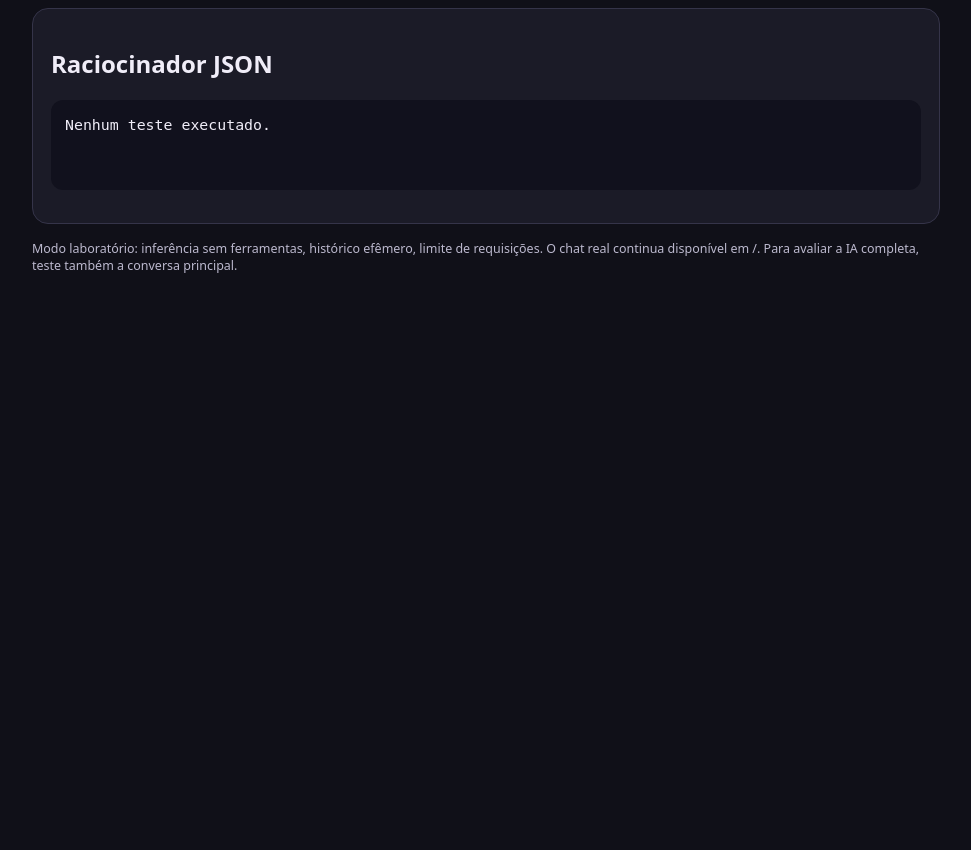
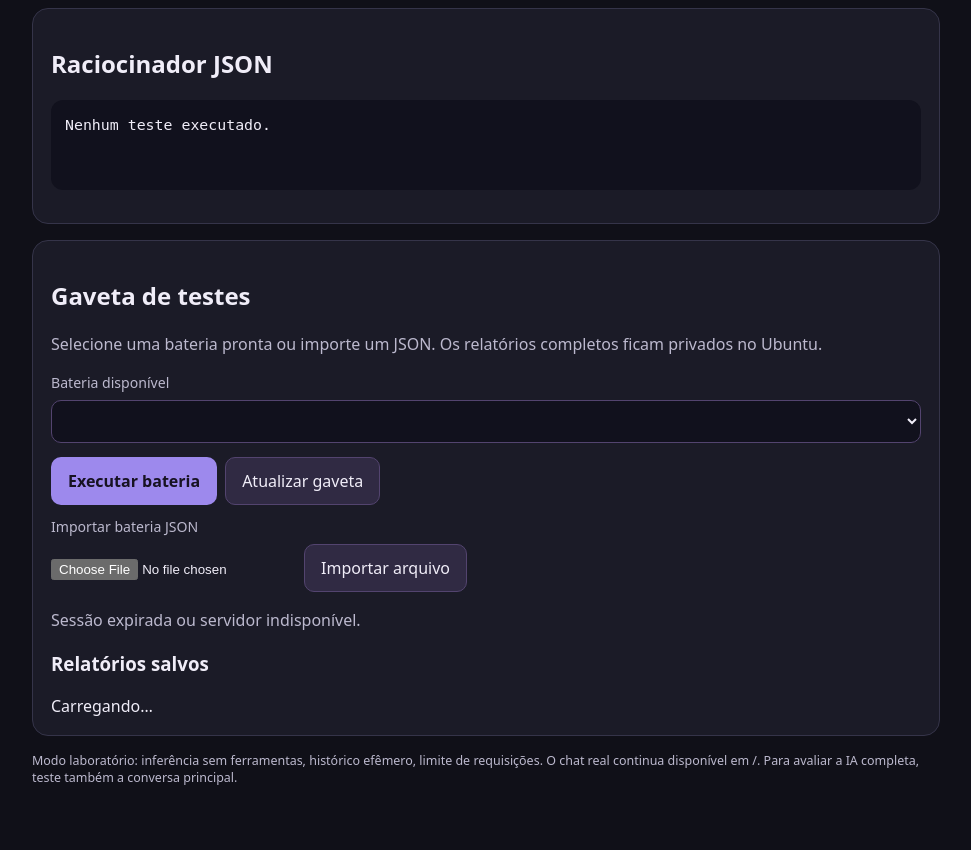
Before and after one commit to isaacwerneck/menor-assistant, a Python web app: template src/api/templates/remote_lab.html in a window 1280 px wide. Shown: the part 910-1760 px from the top of the page, without its empty margins (154-1125 px from the left). Before the commit the page ends 1183 px from the top, so only its background shows below. Run offline with Jinja, Linux system fonts and the light colour scheme; the template is opened without the code that fills it, so the values that code supplies are empty.

Commit message:
fix(pr76): port lab UI onto updated main

```diff
--- a/src/api/templates/remote_lab.html
+++ b/src/api/templates/remote_lab.html
@@ -48,6 +48,12 @@ user: Gosto de música eletrônica."></textarea>
 </div>
 <section class="panel" aria-label="Resultado do modelo direto"><h2>Modelo direto</h2><pre id="directResult">Nenhum teste executado.</pre><p class="meta" id="directMeta"></p></section>
 <section class="panel" aria-label="Resultado do raciocinador"><h2>Raciocinador JSON</h2><pre id="plannerResult">Nenhum teste executado.</pre><p class="meta" id="plannerMeta"></p></section>
+<section class="panel" aria-label="Baterias automáticas"><h2>Gaveta de testes</h2>
+<p>Selecione uma bateria pronta ou importe um JSON. Os relatórios completos ficam privados no Ubuntu.</p>
+<label for="batchSelect">Bateria disponível</label><select id="batchSelect" style="width:100%;padding:12px;background:#11111d;color:inherit;border:1px solid #53446f;border-radius:10px"></select>
+<div class="actions"><button id="batchRun" class="primary" type="button">Executar bateria</button><button id="batchRefresh" type="button">Atualizar gaveta</button></div>
+<label for="batchFile">Importar bateria JSON</label><input id="batchFile" type="file" accept=".json,application/json"><button id="batchImport" type="button">Importar arquivo</button>
+<p id="batchStatus" role="status" aria-live="polite">Nenhuma bateria iniciada.</p><h3>Relatórios salvos</h3><div id="batchReports">Carregando…</div></section>
 <footer>Modo laboratório: inferência sem ferramentas, histórico efêmero, limite de requisições. O chat real continua disponível em /. Para avaliar a IA completa, teste também a conversa principal.</footer>
 </main>
 <script>
@@ -112,6 +118,42 @@ $("clear").addEventListener("click", () => {
     }
     $("status").textContent = "Resultados limpos; nada foi salvo no servidor.";
 });
+
+async function batchRefresh(){
+ try{
+ const [b,r]=await Promise.all([fetch("/lab/batches",{credentials:"same-origin"}),fetch("/lab/reports",{credentials:"same-origin"})]);
+ if(!b.ok||!r.ok)throw new Error("Sessão expirada ou servidor indisponível.");
+ const suites=(await b.json()).items, reports=(await r.json()).items;
+ const select=$("batchSelect");select.replaceChildren();
+ for(const item of suites){const opt=document.createElement("option");opt.value=item.id;opt.textContent=item.title+" ("+item.cases+" casos)";select.append(opt);}
+ const target=$("batchReports");target.replaceChildren();
+ for(const item of reports){const p=document.createElement("p"),a=document.createElement("a");
+ a.href="/lab/reports/"+encodeURIComponent(item.run_id)+"/download";a.textContent=item.run_id+" · "+item.automatic_passes+"/"+item.total+" acertos automáticos · "+item.ungraded+" sem nota";a.setAttribute("download","");p.append(a);target.append(p);}
+ if(!reports.length)target.textContent="Nenhum relatório salvo.";
+ }catch(e){$("batchStatus").textContent=e.message;}
+}
+$("batchRefresh").addEventListener("click",batchRefresh);
+$("batchImport").addEventListener("click",async()=>{
+ const file=$("batchFile").files[0];if(!file){$("batchStatus").textContent="Selecione um JSON.";return;}
+ const data=new FormData();data.append("file",file);
+ try{const r=await fetch("/lab/batches/import",{method:"POST",credentials:"same-origin",body:data});
+ if(!r.ok)throw new Error("Importação recusada (HTTP "+r.status+").");
+ $("batchStatus").textContent="Bateria importada.";await batchRefresh();
+ }catch(e){$("batchStatus").textContent=e.message;}
+});
+$("batchRun").addEventListener("click",async()=>{
+ const id=$("batchSelect").value;if(!id)return;
+ $("batchRun").disabled=true;
+ try{const r=await fetch("/lab/batches/"+encodeURIComponent(id)+"/run",{method:"POST",credentials:"same-origin"});
+ if(!r.ok)throw new Error("Não foi possível iniciar (HTTP "+r.status+").");
+ $("batchStatus").textContent="Bateria iniciada. Acompanhe o progresso.";
+ const poll=async()=>{const st=await fetch("/lab/batches/status",{credentials:"same-origin"}).then(x=>x.json());
+ $("batchStatus").textContent="Status: "+st.status+" · "+(st.done||0)+"/"+(st.total||0)+" · publicação: "+(st.publish_status||"pendente");
+ if(st.status==="running")setTimeout(poll,2500);else{$("batchRun").disabled=false;await batchRefresh();}
+ };await poll();
+ }catch(e){$("batchStatus").textContent=e.message;$("batchRun").disabled=false;}
+});
+batchRefresh();
 })();
 </script>
 </body>
```
